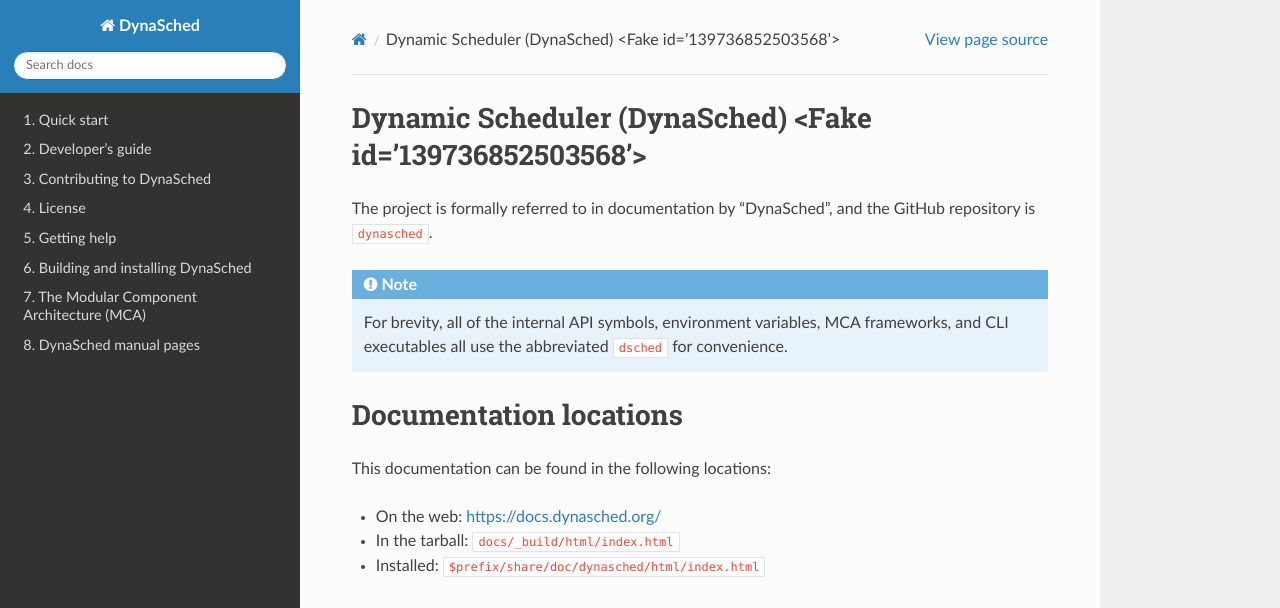
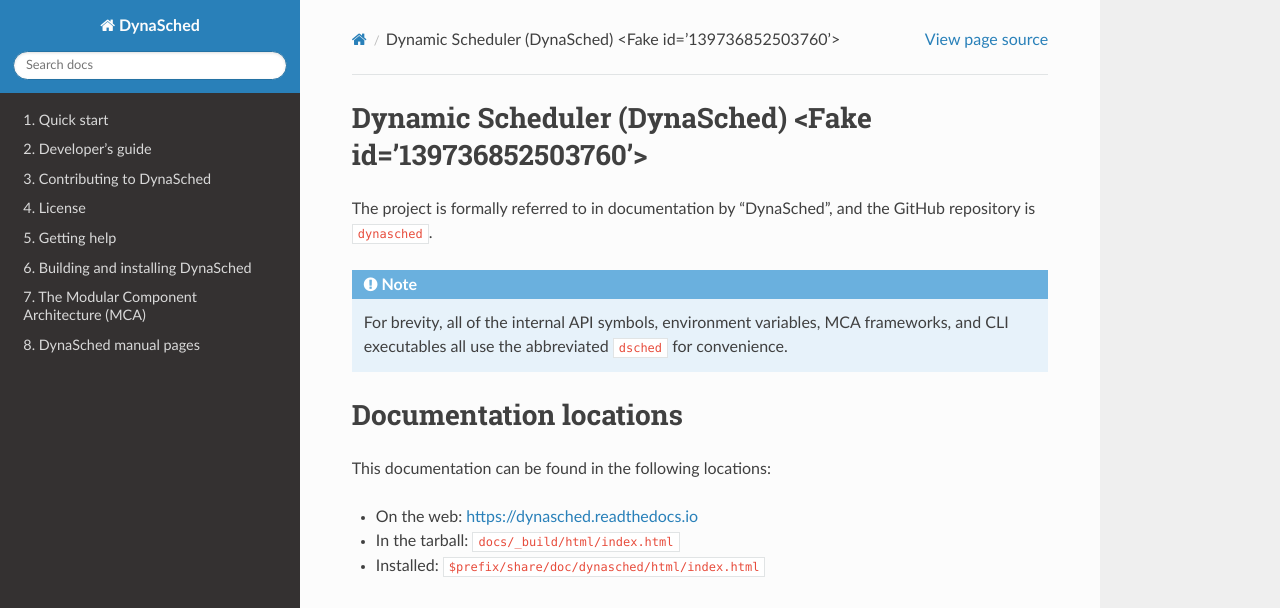
Before and after one commit to dynasched/dynasched, a Sphinx documentation site: the page built from docs/index.rst, in a window 1280 px wide and 900 px high. Shown: the top 608 px of the window. Built offline with Sphinx 7.4.7 and the Read the Docs theme 3.1.0, drawn with Linux system fonts in a browser that asks for light colours; the version number could not be read and is left out; some of the changed lines change nothing that is shown.

Commit message:
Update location of readthedocs pages on the web
Signed-off-by: Ralph Castain <rhc@pmix.org>

```diff
--- a/docs/index.rst
+++ b/docs/index.rst
@@ -13,7 +13,7 @@
 
 This documentation can be found in the following locations:
 
-* On the web: https://docs.dynasched.org/
+* On the web: https://dynasched.readthedocs.io
 * In the tarball: ``docs/_build/html/index.html``
 * Installed: ``$prefix/share/doc/dynasched/html/index.html``
 
```
